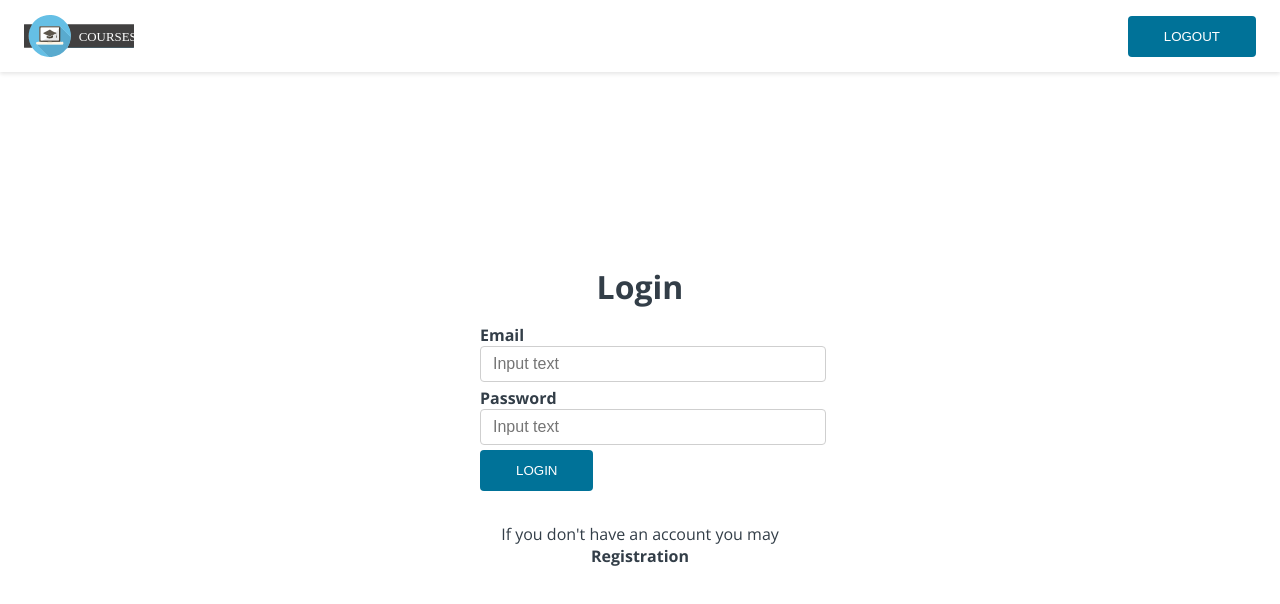
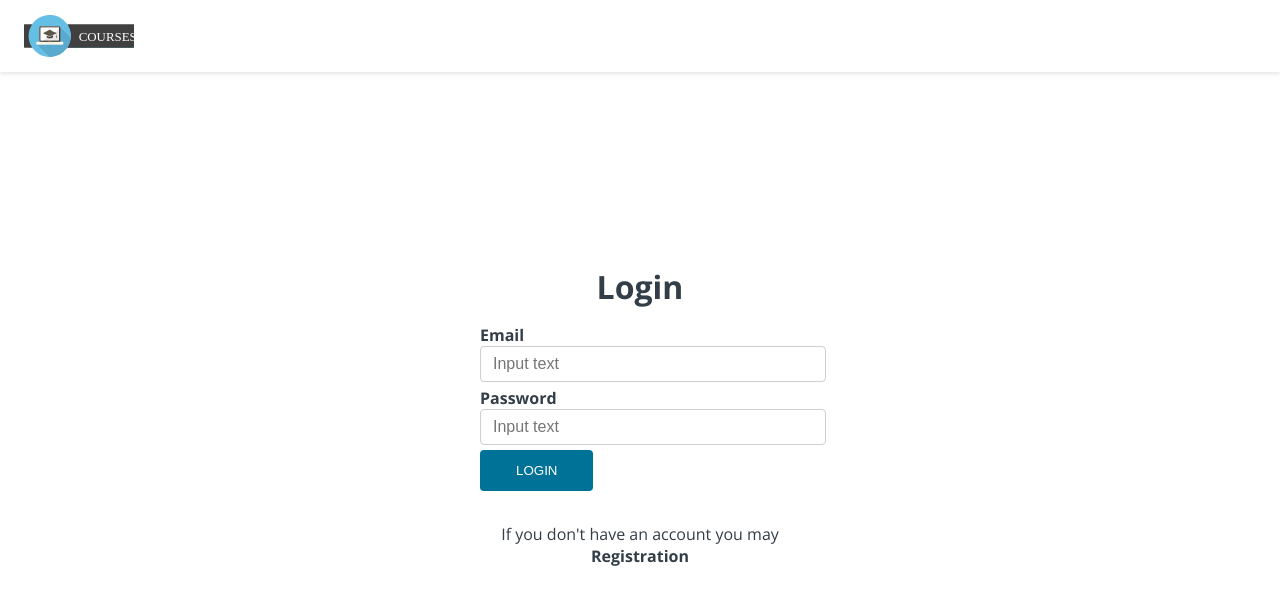
Before and after one commit to FreeFallRush/courses-app, a React (Vite) app: page /login in a window 1280 px wide. Shown: the top 604 px of the page. Built offline with nearby package versions, Linux system fonts and the light colour scheme; sample sign-in values are in the browser's storage.

Commit message:
Removed HeaderProps and used localStorage and react-router for auth state
Added logout functionality

```diff
--- a/src/components/Header/Header.tsx
+++ b/src/components/Header/Header.tsx
@@ -1,20 +1,36 @@
+import { useLocation, useNavigate } from "react-router-dom";
 import Logo from "./components/Logo/Logo";
 import Button from "../../common/Button/Button";
-import { HeaderProps } from "./Header.types";
+
 import styles from "./Header.module.css";
 
-function Header({ showLogout = true, userName }: HeaderProps) {
+function Header() {
+    const location = useLocation();
+    const navigate = useNavigate();
+
+    const token = localStorage.getItem("token");
+    const userName = localStorage.getItem("userName");
+
+    const isAuthPage =
+        location.pathname === "/login" || location.pathname === "/registration";
+
+    const handleLogout = () => {
+        localStorage.removeItem("token");
+        localStorage.removeItem("userName");
+        navigate("/login");
+    };
+
     return (
         <header className={styles.header}>
             <Logo />
-            {showLogout && (
+            {token && !isAuthPage && (
                 <div className={styles.userInfo}>
                     {userName && (
                         <span className={styles.userName}>{userName}</span>
                     )}
+                    <Button buttonText="Logout" onClick={handleLogout} />
                 </div>
             )}
-            <Button buttonText="Logout" />
         </header>
     );
 }
```
